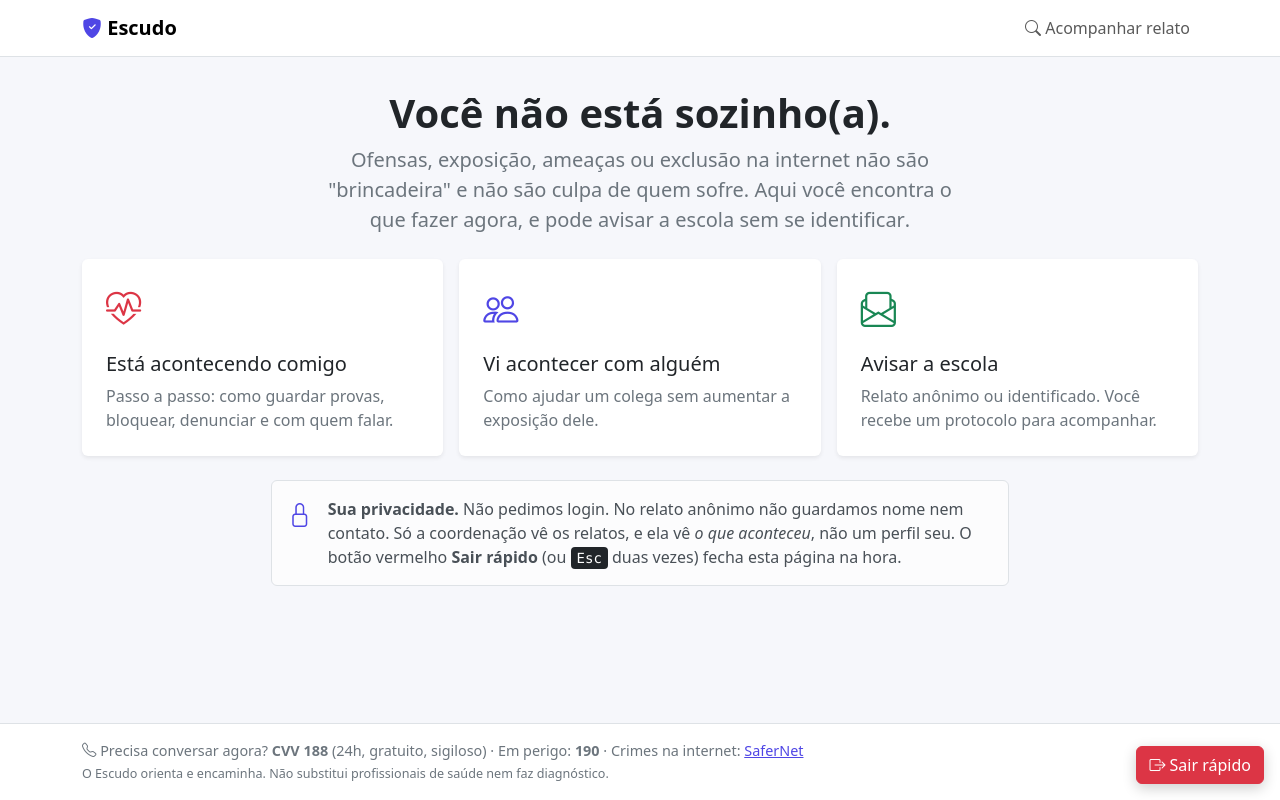
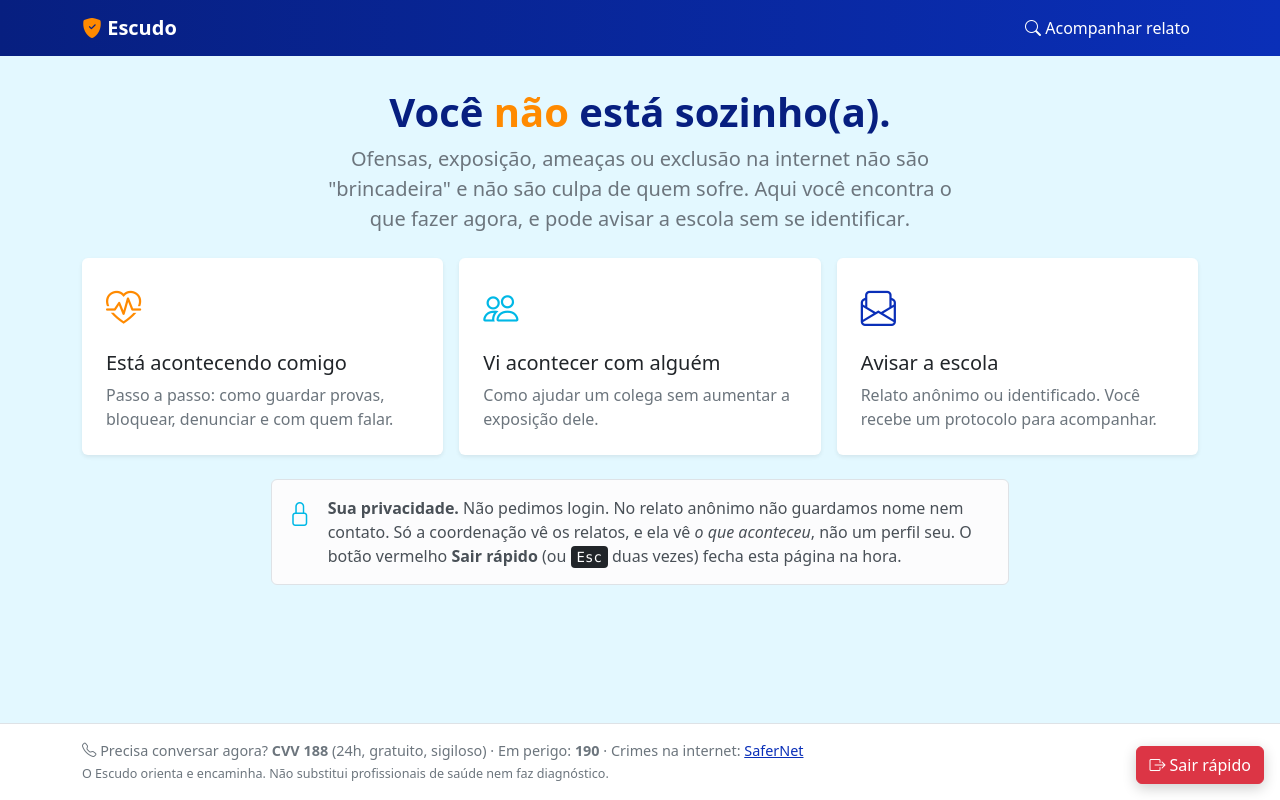
Before and after one commit to WhyDede09/Bem-Estar_Jovem, a Django app: page / in a window 1280 px wide. Run offline with Django 5.2, Linux system fonts and the light colour scheme.

Commit message:
Aplica paleta saturada: marinho, ciano e laranja de destaque
Co-Authored-By: Claude Opus 5.5 <noreply@anthropic.com>

```diff
--- a/apoio/templates/apoio/base.html
+++ b/apoio/templates/apoio/base.html
@@ -8,10 +8,32 @@
 <link href="https://cdn.jsdelivr.net/npm/bootstrap@5.3.3/dist/css/bootstrap.min.css" rel="stylesheet">
 <link href="https://cdn.jsdelivr.net/npm/bootstrap-icons@1.11.3/font/bootstrap-icons.min.css" rel="stylesheet">
 <style>
-  :root { --bs-primary: #4f46e5; --bs-primary-rgb: 79, 70, 229; --bs-link-color: #4f46e5; --bs-link-color-rgb: 79, 70, 229; }
-  body { background: #f6f7fb; }
-  .btn-primary { --bs-btn-bg: #4f46e5; --bs-btn-border-color: #4f46e5; --bs-btn-hover-bg: #4338ca; --bs-btn-hover-border-color: #4338ca; }
-  .navbar-brand i { color: #4f46e5; }
+  /* Paleta: marinho = confiança/anonimato · ciano = acolhimento/calma · laranja = coragem/esperança (detalhe) */
+  :root {
+    --marinho: #0a2fb8; --marinho-escuro: #071f80; --ciano: #00b8e6; --ciano-claro: #e3f8ff; --laranja: #ff8a00;
+    --bs-primary: #0a2fb8; --bs-primary-rgb: 10, 47, 184;
+    --bs-info: #00b8e6; --bs-info-rgb: 0, 184, 230;
+    --bs-warning: #ff8a00; --bs-warning-rgb: 255, 138, 0;
+    --bs-link-color: #0a2fb8; --bs-link-color-rgb: 10, 47, 184;
+    --bs-link-hover-color: #071f80; --bs-link-hover-color-rgb: 7, 31, 128;
+  }
+  body { background: var(--ciano-claro); }
+  h1, .h1, .h3 { color: var(--marinho-escuro); }
+  .btn-primary { --bs-btn-bg: var(--marinho); --bs-btn-border-color: var(--marinho); --bs-btn-hover-bg: var(--marinho-escuro);
+                 --bs-btn-hover-border-color: var(--marinho-escuro); --bs-btn-active-bg: var(--marinho-escuro); }
+  .btn-outline-primary { --bs-btn-color: var(--marinho); --bs-btn-border-color: var(--marinho); --bs-btn-hover-bg: var(--marinho);
+                         --bs-btn-hover-border-color: var(--marinho); --bs-btn-active-bg: var(--marinho); --bs-btn-active-border-color: var(--marinho); }
+  .nav-pills { --bs-nav-pills-link-active-bg: var(--marinho); }
+  .progress-bar { background-color: var(--ciano); }
+  .form-check-input:checked { background-color: var(--marinho); border-color: var(--marinho); }
+  .form-control:focus, .form-select:focus, .form-check-input:focus { border-color: var(--ciano); box-shadow: 0 0 0 .25rem rgba(0, 184, 230, .3); }
+  .navbar { background: linear-gradient(90deg, var(--marinho-escuro), var(--marinho)) !important; }
+  .navbar .nav-link, .navbar-brand { color: #fff !important; }
+  .navbar .nav-link:hover { color: var(--ciano) !important; }
+  .navbar-brand i { color: var(--laranja); }
+  .text-laranja { color: var(--laranja) !important; }
+  .text-ciano { color: var(--ciano) !important; }
+  .destaque { color: var(--laranja); }
   .sair-rapido { position: fixed; right: 16px; bottom: 16px; z-index: 1050; box-shadow: 0 4px 14px rgba(0,0,0,.2); }
   .card-opcao { transition: transform .15s, box-shadow .15s; }
   .card-opcao:hover { transform: translateY(-3px); box-shadow: 0 8px 24px rgba(0,0,0,.08); }
@@ -21,7 +43,7 @@
 {% block head %}{% endblock %}
 </head>
 <body class="d-flex flex-column min-vh-100">
-<nav class="navbar navbar-expand bg-white border-bottom">
+<nav class="navbar navbar-expand">
   <div class="container">
     <a class="navbar-brand fw-bold" href="{% url 'inicio' %}"><i class="bi bi-shield-fill-check"></i> Escudo</a>
     <ul class="navbar-nav ms-auto">
--- a/apoio/templates/apoio/inicio.html
+++ b/apoio/templates/apoio/inicio.html
@@ -2,7 +2,7 @@
 {% block titulo %}Início{% endblock %}
 {% block corpo %}
 <div class="text-center mx-auto mb-4" style="max-width: 640px">
-  <h1 class="fw-bold mt-2">Você não está sozinho(a).</h1>
+  <h1 class="fw-bold mt-2">Você <span class="destaque">não</span> está sozinho(a).</h1>
   <p class="lead text-secondary">Ofensas, exposição, ameaças ou exclusão na internet não são "brincadeira" e não são culpa de quem sofre.
     Aqui você encontra o que fazer agora, e pode avisar a escola <strong>sem se identificar</strong>.</p>
 </div>
@@ -11,7 +11,7 @@
   <div class="col-md-4">
     <a href="{% url 'guia' %}" class="card card-opcao h-100 text-decoration-none text-body border-0 shadow-sm">
       <div class="card-body p-4">
-        <i class="bi bi-heart-pulse icone-grande text-danger"></i>
+        <i class="bi bi-heart-pulse icone-grande text-laranja"></i>
         <h2 class="h5 mt-3">Está acontecendo comigo</h2>
         <p class="text-secondary mb-0">Passo a passo: como guardar provas, bloquear, denunciar e com quem falar.</p>
       </div>
@@ -20,7 +20,7 @@
   <div class="col-md-4">
     <a href="{% url 'colega' %}" class="card card-opcao h-100 text-decoration-none text-body border-0 shadow-sm">
       <div class="card-body p-4">
-        <i class="bi bi-people icone-grande text-primary"></i>
+        <i class="bi bi-people icone-grande text-ciano"></i>
         <h2 class="h5 mt-3">Vi acontecer com alguém</h2>
         <p class="text-secondary mb-0">Como ajudar um colega sem aumentar a exposição dele.</p>
       </div>
@@ -29,7 +29,7 @@
   <div class="col-md-4">
     <a href="{% url 'denunciar' %}" class="card card-opcao h-100 text-decoration-none text-body border-0 shadow-sm">
       <div class="card-body p-4">
-        <i class="bi bi-envelope-paper icone-grande text-success"></i>
+        <i class="bi bi-envelope-paper icone-grande text-primary"></i>
         <h2 class="h5 mt-3">Avisar a escola</h2>
         <p class="text-secondary mb-0">Relato anônimo ou identificado. Você recebe um protocolo para acompanhar.</p>
       </div>
@@ -40,7 +40,7 @@
 <div class="row g-3 mt-2 justify-content-center">
   <div class="col-lg-8">
     <div class="alert alert-light border d-flex gap-3 align-items-start mb-0">
-      <i class="bi bi-lock fs-4 text-primary"></i>
+      <i class="bi bi-lock fs-4 text-ciano"></i>
       <div><strong>Sua privacidade.</strong> Não pedimos login. No relato anônimo não guardamos nome nem contato.
         Só a coordenação vê os relatos, e ela vê <em>o que aconteceu</em>, não um perfil seu.
         O botão vermelho <strong>Sair rápido</strong> (ou <kbd>Esc</kbd> duas vezes) fecha esta página na hora.</div>
--- a/apoio/templates/apoio/painel.html
+++ b/apoio/templates/apoio/painel.html
@@ -24,7 +24,7 @@
     <div class="text-secondary small mb-2">Por plataforma</div>
     {% for p in por_plataforma|slice:":4" %}
       <div class="small d-flex justify-content-between"><span>{{ p.nome }}</span><span>{{ p.n }}</span></div>
-      <div class="progress mb-1" style="height: 4px"><div class="progress-bar bg-info" style="width: {{ p.pct }}%"></div></div>
+      <div class="progress mb-1" style="height: 4px"><div class="progress-bar" style="background: var(--laranja); width: {{ p.pct }}%"></div></div>
     {% endfor %}
   </div></div></div>
 </div>
```
